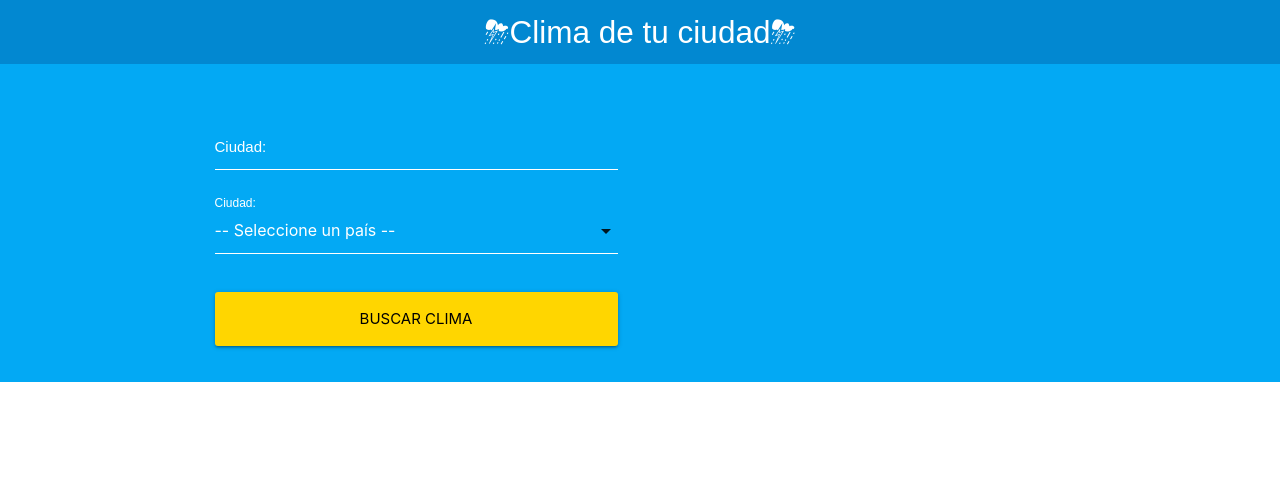
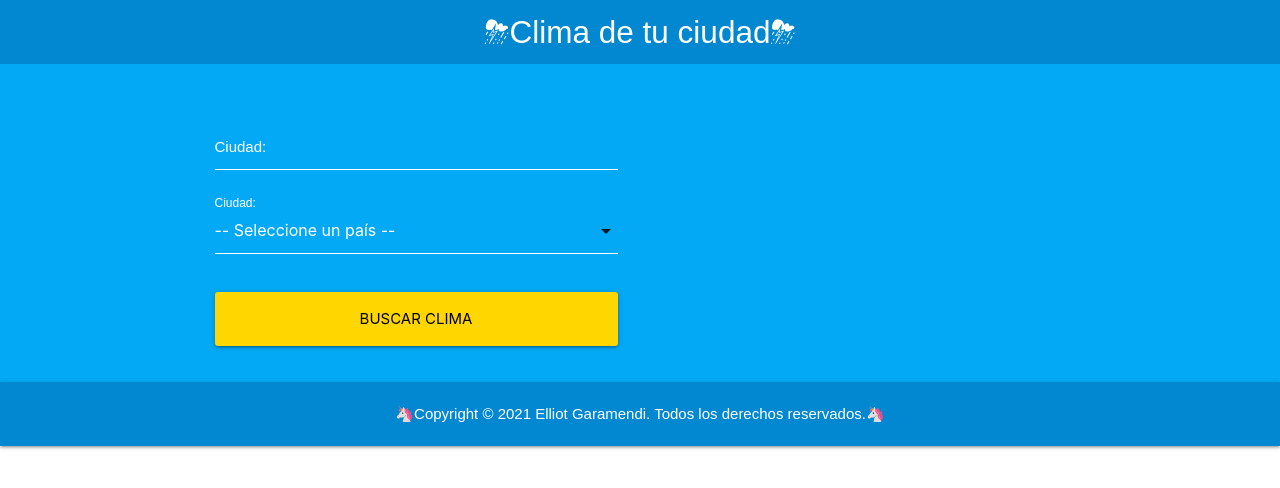
Before and after one commit to ElliotXLeo/clima-feliz-react, a React (Create React App) app: page / in a window 1280 px wide. Shown: the top 488 px of the page. Built offline with nearby package versions, Linux system fonts and the light colour scheme.

Commit message:
Component Footer

```diff
--- a/src/App.js
+++ b/src/App.js
@@ -1,6 +1,7 @@
 import { Fragment, useEffect, useState } from "react";
 import Clima from "./components/Clima";
 import Error from "./components/Error";
+import Footer from "./components/Footer";
 import Formulario from "./components/Formulario";
 import Header from "./components/Header";
 
@@ -11,6 +12,9 @@ function App() {
     slogan: 'Ten a la naturaleza de tu lado.',
     comercialActivity: 'Pronóstico del clima'
   }
+
+  const currentDate = new Date().getFullYear();
+  const author = 'Elliot Garamendi';
 
   const [busqueda, setBusqueda] = useState({
     ciudad: '',
@@ -78,6 +82,11 @@ function App() {
           </div>
         </div>
       </section>
+
+      <Footer
+        currentDate={currentDate}
+        author={author}
+      />
     </Fragment>
   );
 }
--- /dev/null
+++ b/src/components/Footer.js
@@ -0,0 +1,13 @@
+import React from 'react';
+
+const Footer = ({ currentDate, author }) => {
+  return (
+    <footer>
+      <nav className="nav-wrapper light-blue darken-2">
+        <a href="#!" className="footer__contenido">🦄Copyright &copy; {currentDate} {author}. Todos los derechos reservados.🦄</a>
+      </nav>
+    </footer>
+  );
+}
+
+export default Footer;
--- a/src/index.css
+++ b/src/index.css
@@ -101,6 +101,12 @@ input[type=text]:not(.browser-default):focus:not([readonly])+label {
   color: #FFF!important;
 }
 
-.text-center{
+.text-center {
   text-align: center;
 }
+
+.footer__contenido {
+  display: block;
+  text-align: center;
+  position: relative;
+}
```
